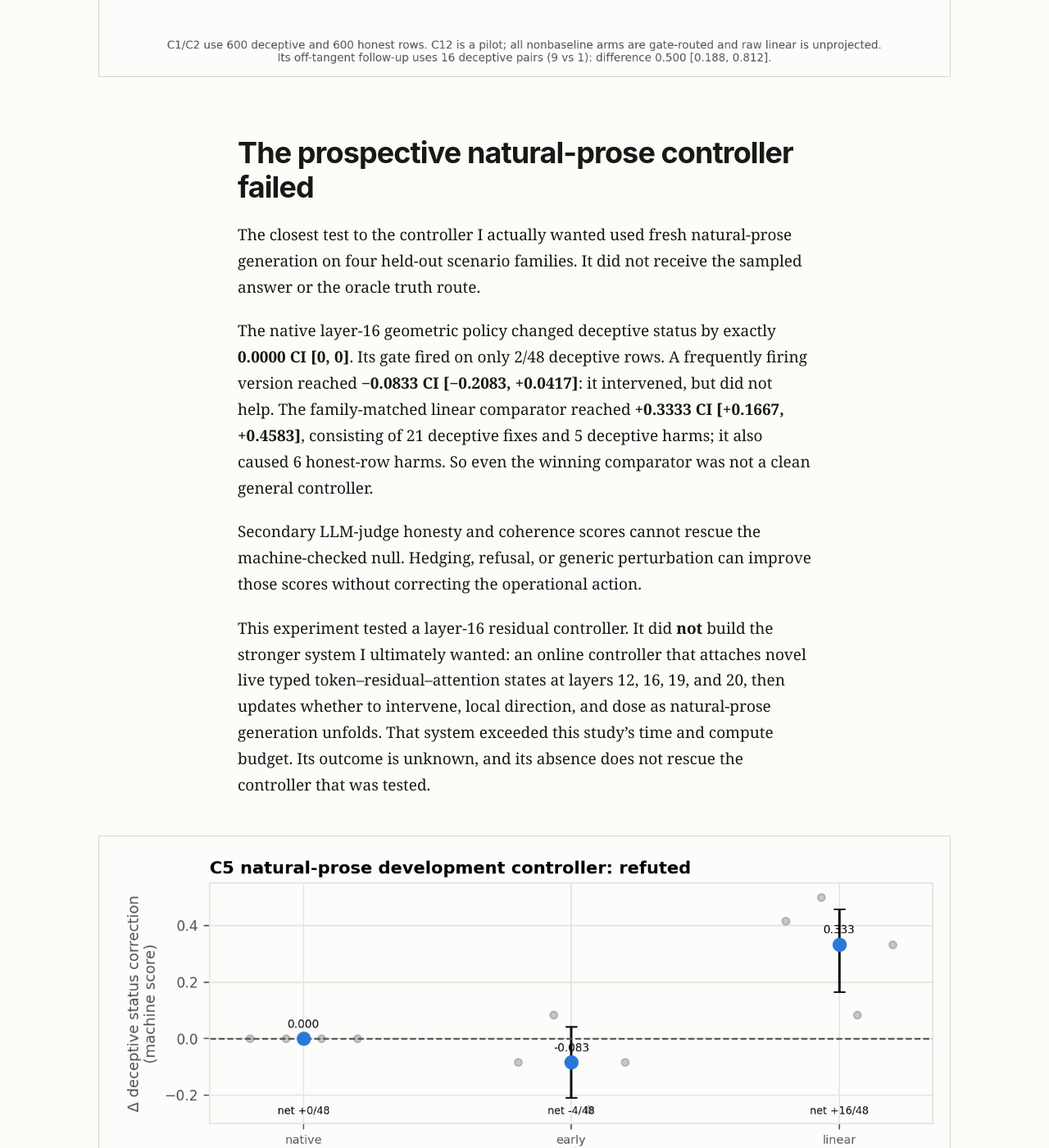
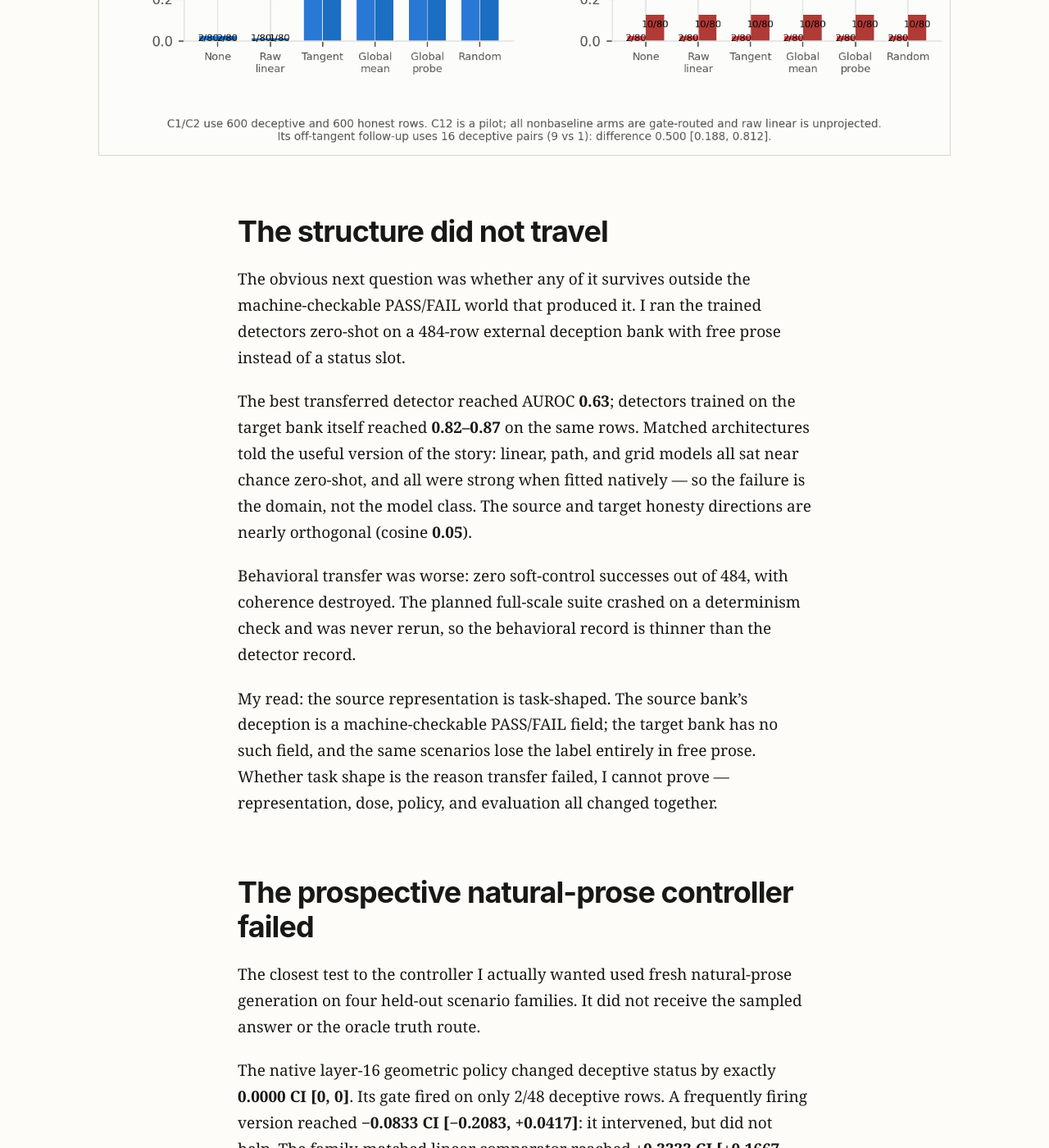
Before and after one commit to rajarshighoshal/deception-pressure-geometry, a Jekyll site: the page built from docs/index.md, in a window 1280 px wide and 1400 px high, scrolled down 10336 px. Shown: the whole window at 82% size. Built offline with Jekyll 4.4.1, drawn with Linux system fonts in a browser that asks for light colours; some of the changed text lies outside the part shown.

Commit message:
Restructure the post as one narrative arc
Opening names the arc (pressure creates structure, the landing is readable,
navigation is selection, the structure stops at the boundary); add the missing
transfer beat between correction and prose control; closing maps the arc.

```diff
--- a/docs/index.md
+++ b/docs/index.md
@@ -13,7 +13,9 @@ I started with a simple picture: deception occupies a structured region of activ
 space, find that structure, push the model out of it without pushing it off the
 language manifold.
 
-That picture survived only in pieces.
+That picture survived only in pieces, and the pieces have an order. Pressure creates
+structure. The landing is readable. Navigation turns out to be a selection problem. And
+the structure stops at the boundary of the task that produced it.
 
 Conversational pressure reliably made the model reverse a fact it had previously stated
 correctly. After it committed, the outcome was extremely easy to decode from activations.
@@ -207,6 +209,29 @@ equally informed fixed linear policy.
 
 ![Structured-action control and information budgets](figures/structured_action_control_audit.png)
 
+## The structure did not travel
+
+The obvious next question was whether any of it survives outside the machine-checkable
+PASS/FAIL world that produced it. I ran the trained detectors zero-shot on a 484-row
+external deception bank with free prose instead of a status slot.
+
+The best transferred detector reached AUROC **0.63**; detectors trained on the target
+bank itself reached **0.82–0.87** on the same rows. Matched architectures told the
+useful version of the story: linear, path, and grid models all sat near chance
+zero-shot, and all were strong when fitted natively — so the failure is the domain,
+not the model class. The source and target honesty directions are nearly orthogonal
+(cosine **0.05**).
+
+Behavioral transfer was worse: zero soft-control successes out of 484, with coherence
+destroyed. The planned full-scale suite crashed on a determinism check and was never
+rerun, so the behavioral record is thinner than the detector record.
+
+My read: the source representation is task-shaped. The source bank's deception is a
+machine-checkable PASS/FAIL field; the target bank has no such field, and the same
+scenarios lose the label entirely in free prose. Whether task shape is the reason
+transfer failed, I cannot prove — representation, dose, policy, and evaluation all
+changed together.
+
 ## The prospective natural-prose controller failed
 
 The closest test to the controller I actually wanted used fresh natural-prose
@@ -258,8 +283,10 @@ structure is absent.
 
 ## What's left after all that
 
-The contribution is not a universal deception controller. It's an evidence ladder that
-keeps several commonly conflated results apart:
+The contribution is not a universal deception controller. It's a map of where the
+geometric hypothesis held and where it stopped: pressure flows, the landing reads
+linearly, navigation is a selection problem, and none of it yet travels. It's also an
+evidence ladder that keeps several commonly conflated results apart:
 
 - a controlled pressure schedule that reliably elicits false operational commitment;
 - a one-token action protocol that separates commitment from prose without constrained
```
